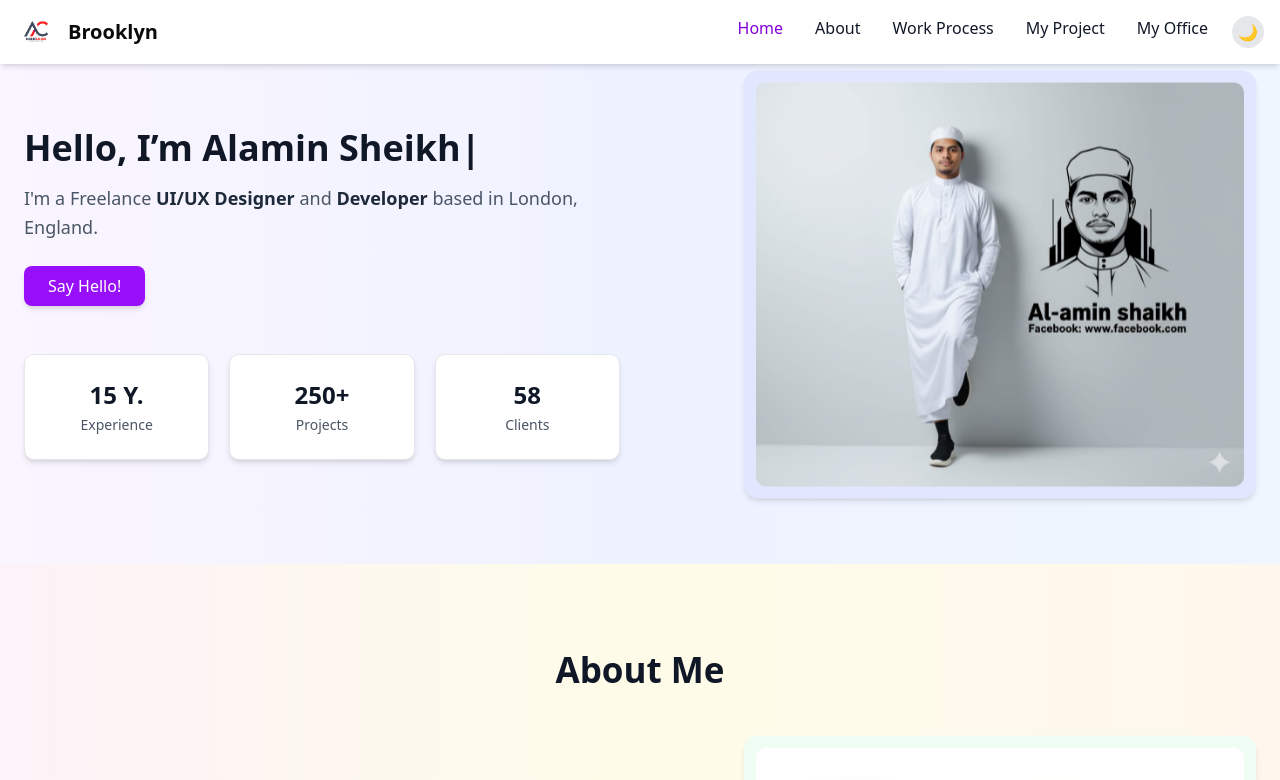
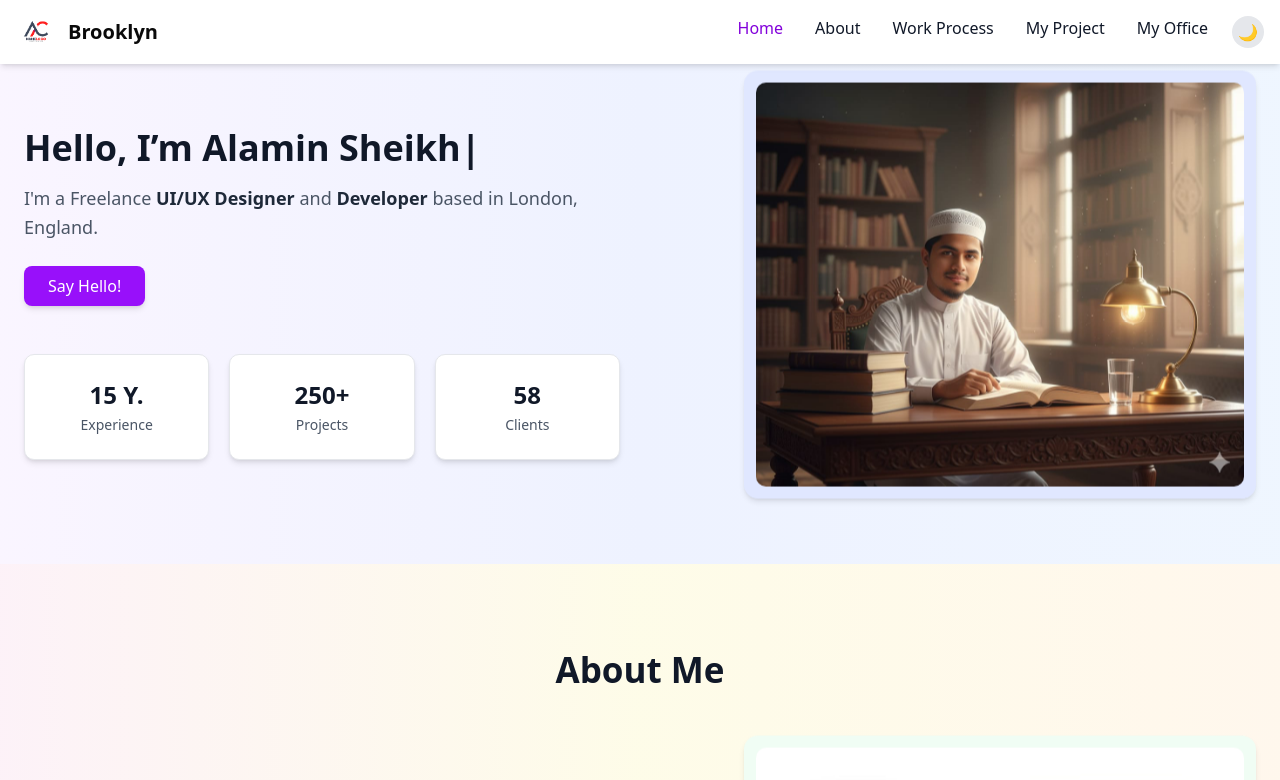
Before and after one commit to devsheikhalamin/protfolio, a React (Vite) app: page / in a window 1280 px wide. Shown: the top 780 px of the page. Built offline with nearby package versions, Linux system fonts and the light colour scheme.

Commit message:
code send

```diff
--- a/src/components/navbar/HeroSection/HeroSection.tsx
+++ b/src/components/navbar/HeroSection/HeroSection.tsx
@@ -65,7 +65,7 @@ function HeroSection() {
             <div className="max-w-screen-xl mx-auto grid grid-cols-1 md:grid-cols-2 gap-10 items-center px-6">
 
                 {/* Left Content */}
-                <div className="text-center md:text-left">
+                <div className="text-center md:text-left order-2 lg:order-1">
                     <h2 className="text-2xl md:text-3xl lg:text-4xl font-bold text-gray-900">
                         <TypingText text="Hello, I’m Alamin Sheikh" speed={150} />
                     </h2>
@@ -99,11 +99,11 @@ function HeroSection() {
                 </div>
 
                 {/* Right Image */}
-                <div className="flex justify-center md:justify-end">
-                    <div className={`w-full max-w-sm md:max-w-md lg:max-w-lg bg-indigo-100 rounded-xl p-3 shadow-md transition-all duration-700 transform ${showImage ? "opacity-100 translate-y-0" : "opacity-0 translate-y-10"
+                <div className="flex justify-center md:justify-end order-1 lg:order-2">
+                    <div className={`w-full order-2 max-w-sm md:max-w-md lg:max-w-lg bg-indigo-100 rounded-xl p-3 shadow-md transition-all duration-700 transform ${showImage ? "opacity-100 translate-y-0" : "opacity-0 translate-y-10"
                         } animate-float`}>
                         <img
-                            src="/images/alamin-1.jpg"
+                            src="/images/sheikh.jpg"
                             alt="Profile"
                             className="w-full h-auto rounded-lg object-cover"
                         />
```
Also changed, not shown: public/images/sheikh.jpg (added).
